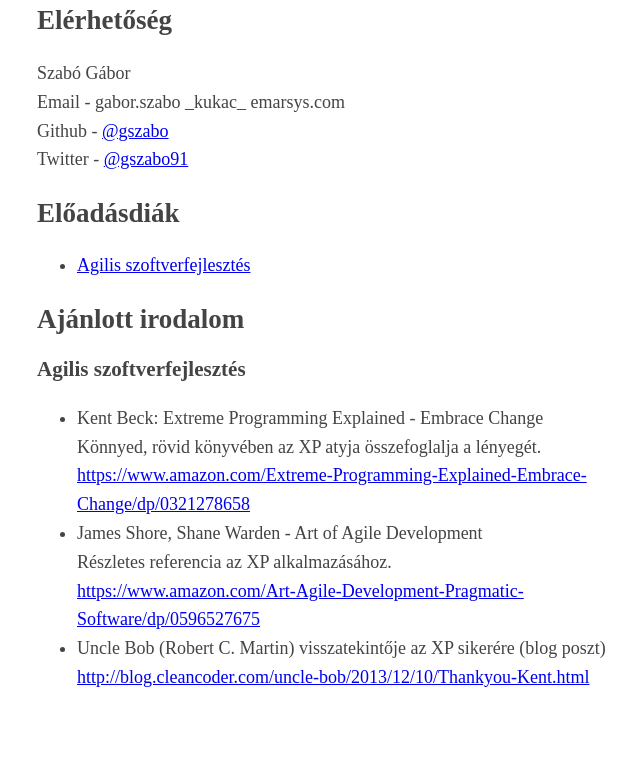
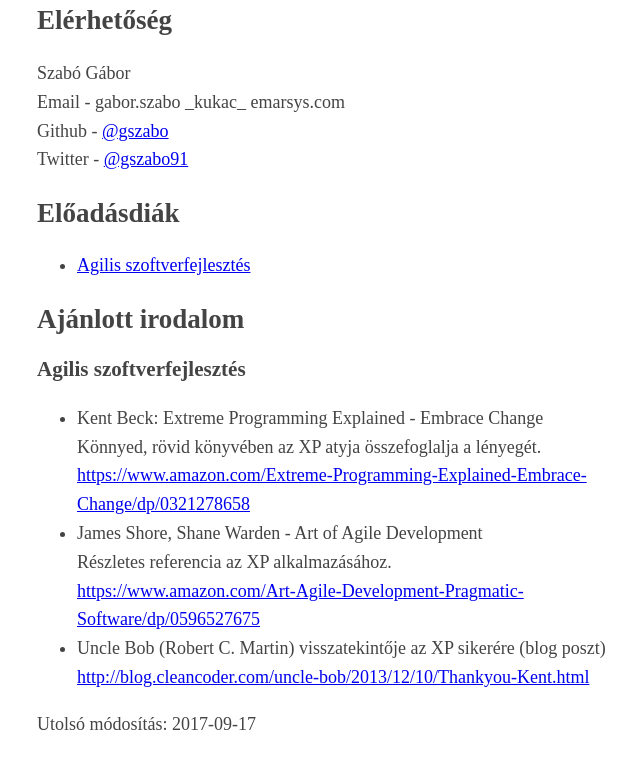
Before and after one commit to gszabo/elte-korszeru-web, a plain HTML site: page docs/index.html in a window 1280 px wide. Shown: the part 103-872 px from the top of the page, without its empty margins (278-918 px from the left). Before the commit the page ends 835 px from the top, so only its background shows below. Drawn offline with Linux system fonts and the light colour scheme.

Commit message:
last modification date for landing page

```diff
--- a/docs/index.html
+++ b/docs/index.html
@@ -53,6 +53,9 @@
       <div><a href="http://blog.cleancoder.com/uncle-bob/2013/12/10/Thankyou-Kent.html">http://blog.cleancoder.com/uncle-bob/2013/12/10/Thankyou-Kent.html</a></div>
     </li>
   </ul>
+  <footer>
+    Utolsó módosítás: <span id="last-modification-date">2017-09-17</span>
+  </footer>
 </body>
 
 </html>
```
Also changed, not shown: docs/slides/agile/index.html (+2 -0 lines).
